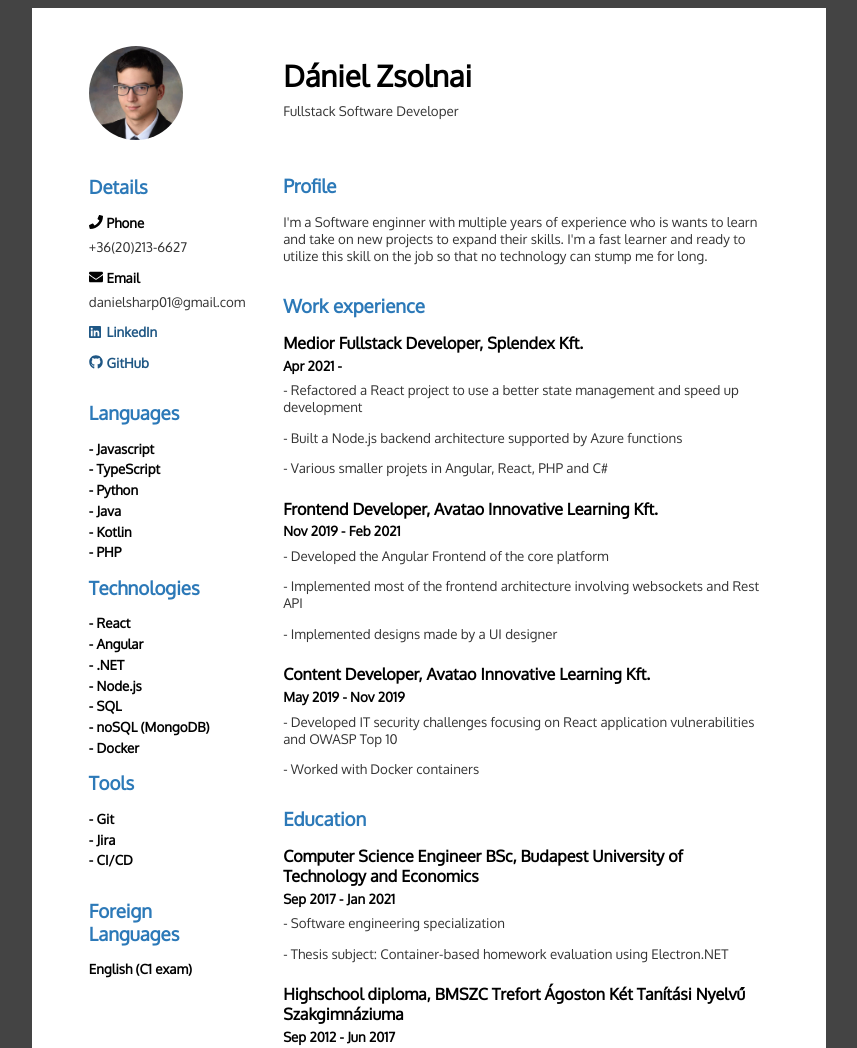
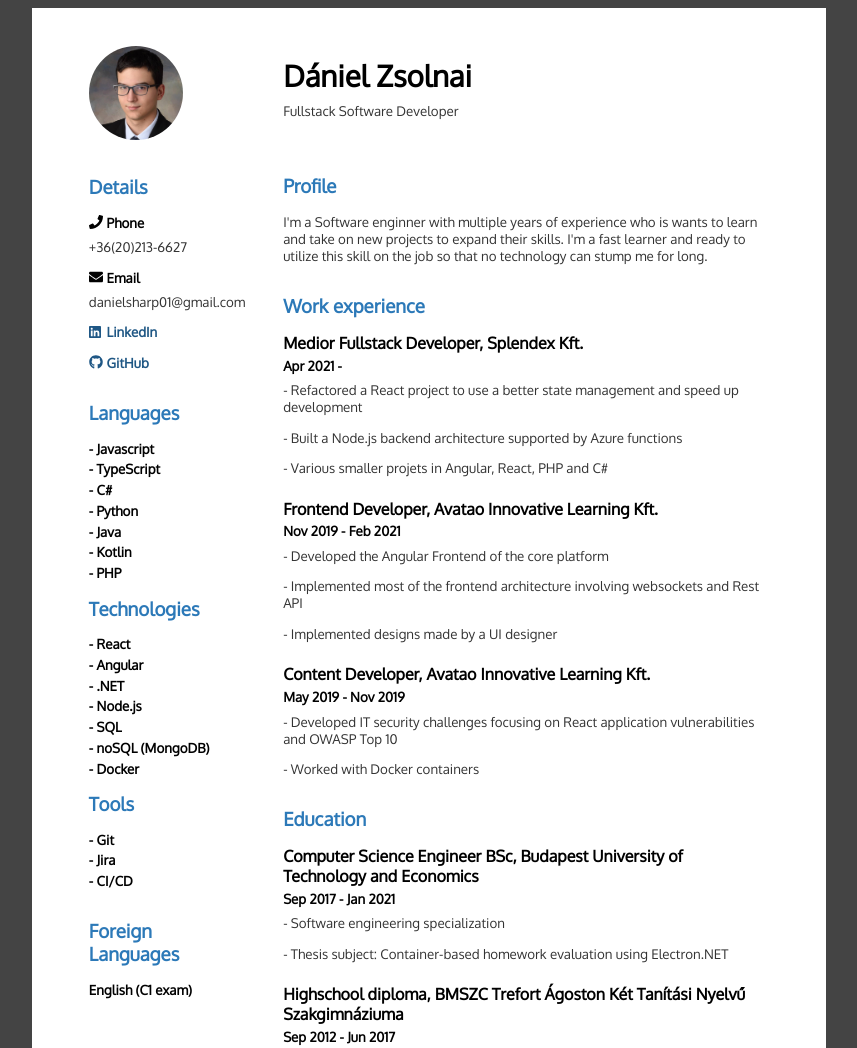
Before and after one commit to DanielSharp01/cv, a website: page index.html in a window 1280 px wide. Shown: the top 1048 px of the page, without its empty margins (211-1068 px from the left). Drawn offline with Linux system fonts and the light colour scheme.

Commit message:
Add C# as a langauge too

```diff
--- a/index.html
+++ b/index.html
@@ -195,6 +195,7 @@
                 <h2>Languages</h2>
                 <h4>- Javascript</h4>
                 <h4>- TypeScript</h4>
+                <h4>- C#</h4>
                 <h4>- Python</h4>
                 <h4>- Java</h4>
                 <h4>- Kotlin</h4>
```
